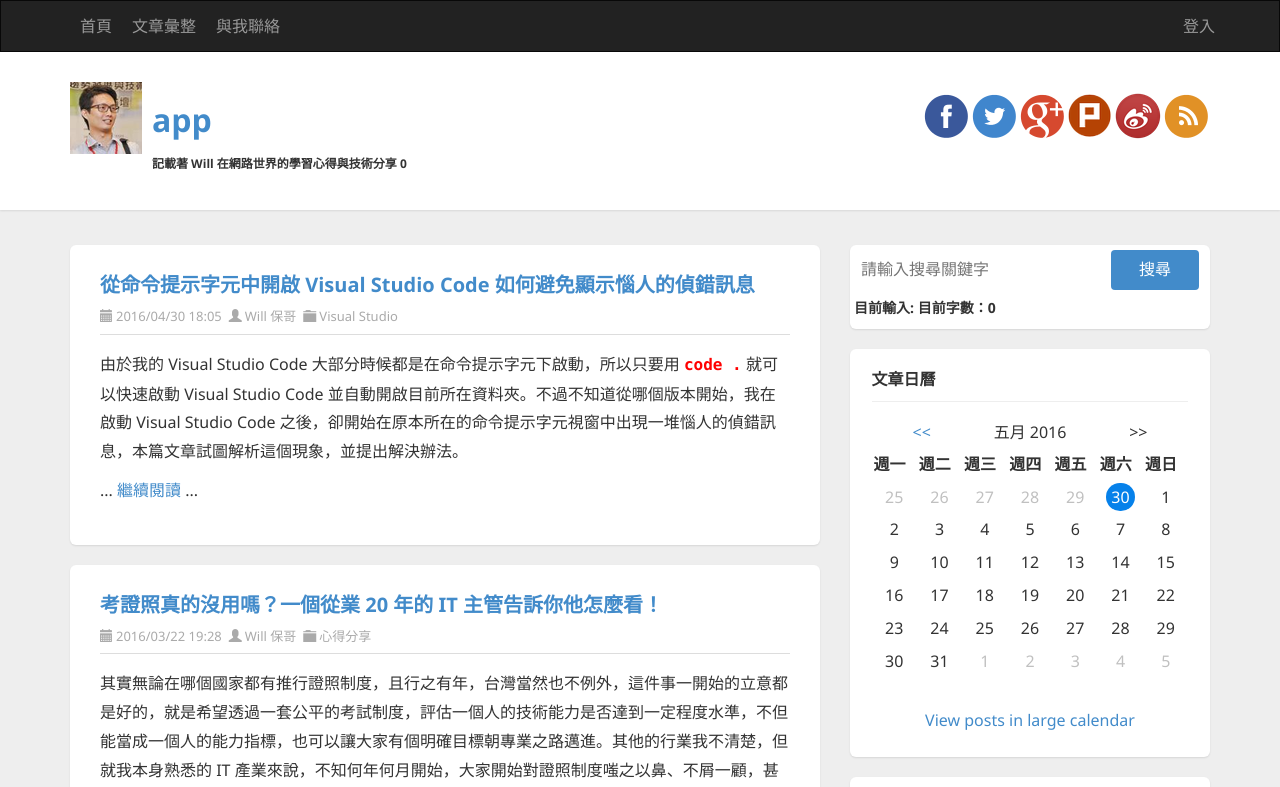
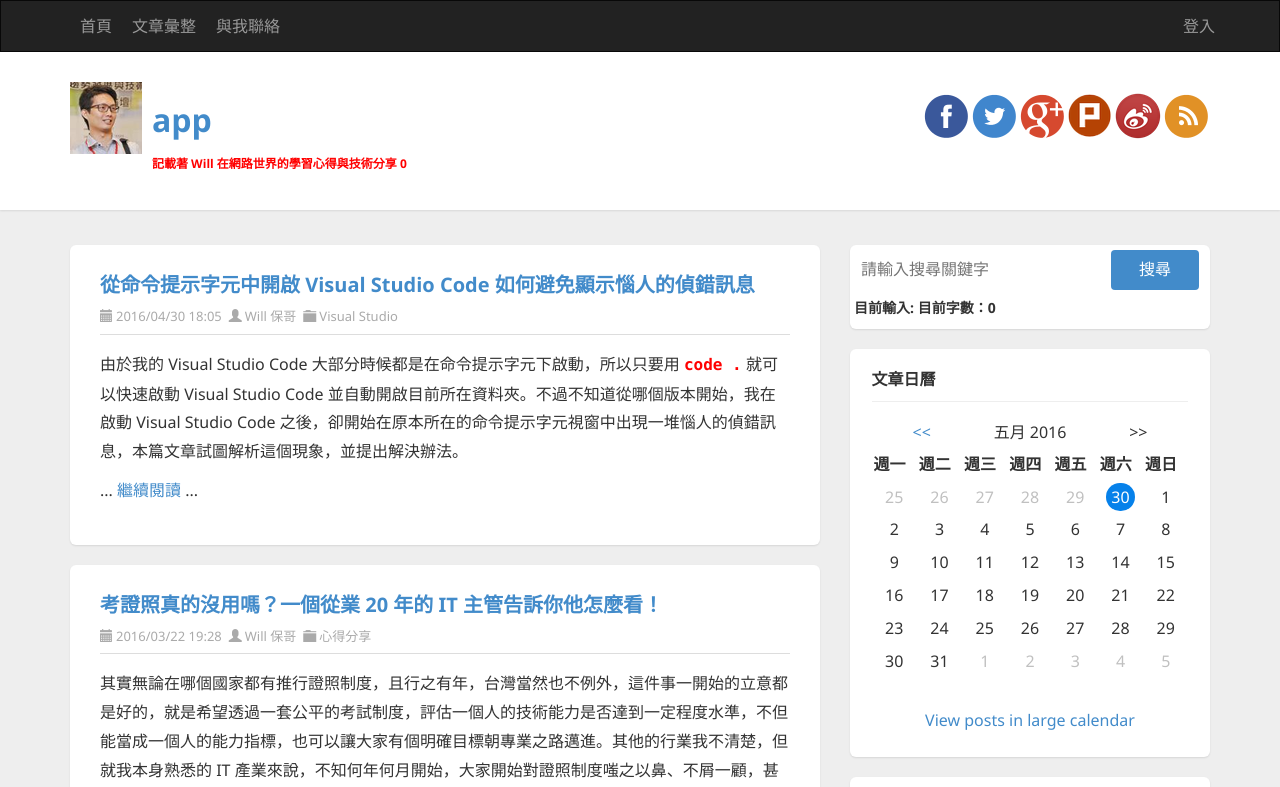
Before and after one commit to ChuangPoPO/Udemy-Angular-2018, an Angular app in the folder demo1/: page / in a window 1280 px wide. Shown: the top 787 px of the page. Built offline with nearby package versions, Linux system fonts and the light colour scheme.

Commit message:
5-25 屬性型指令 Attribute directive 方法2：讓 [ngStyle] get method 來動態修改樣式

```diff
--- a/demo1/src/app/header/header.component.html
+++ b/demo1/src/app/header/header.component.html
@@ -40,12 +40,11 @@
           <h1>
             <a [href]="url">{{ title }}</a>
           </h1>
-          <!-- TODO: method 2 : get method here -->
           <!-- TODO: method 3 : apply dynamic style, 可以讓 template 看起來更簡單 -->
 
           <!-- TODO: dynamic modify H3 tag fontsize, use ngStyle attribute directive-->
-          <!-- method 1 : write code here -->
-          <h3 [ngStyle]="{'font-size': (12+counter)+'px'}">記載著 Will 在網路世界的學習心得與技術分享  {{ counter }}</h3>
+          <!-- method 2 : get method here -->
+          <h3 [ngStyle]="getStyle()">記載著 Will 在網路世界的學習心得與技術分享  {{ counter }}</h3>
         </div>
 
         <div id="social-icons" class="pull-right social-icon">
--- a/demo1/src/app/header/header.component.ts
+++ b/demo1/src/app/header/header.component.ts
@@ -16,6 +16,11 @@ export class HeaderComponent implements OnInit {
   ngOnInit() {
   }
 
+  getStyle() {
+    // return 物件
+    return {'font-size': (12 + this.counter) + 'px', 'color': 'red'};
+  }
+
   changeTitle(altKey: boolean) {
     if (altKey) {
       this.title = 'The Will Will Web';
```
